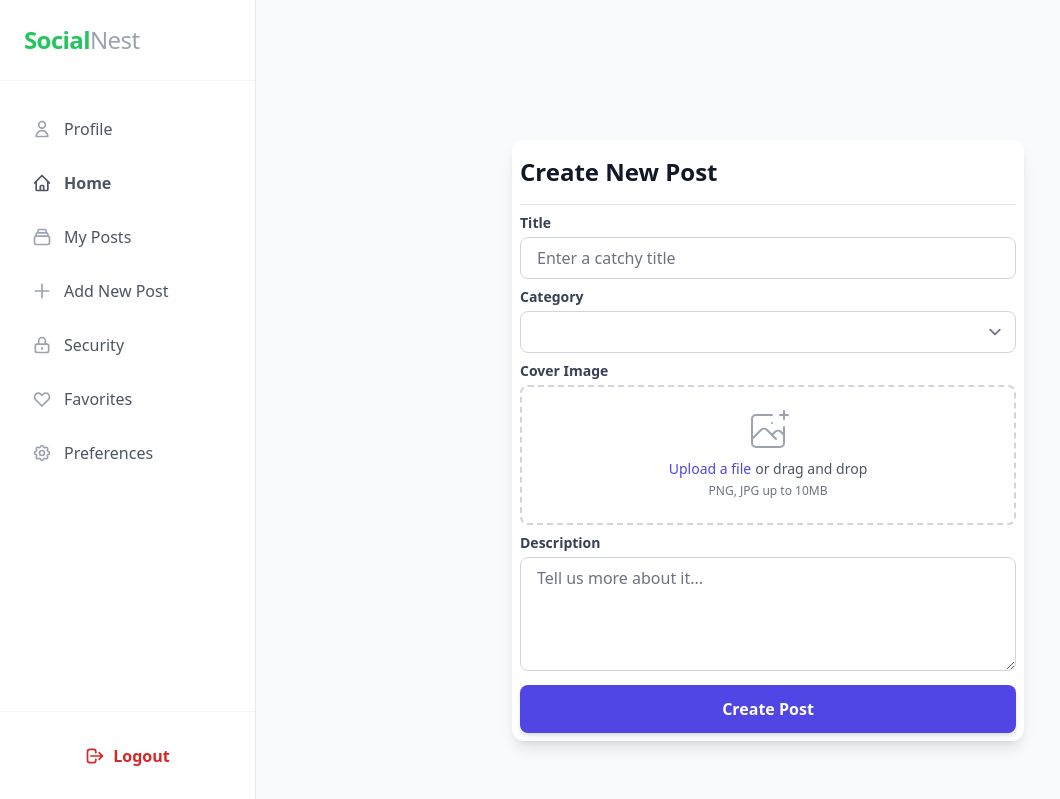
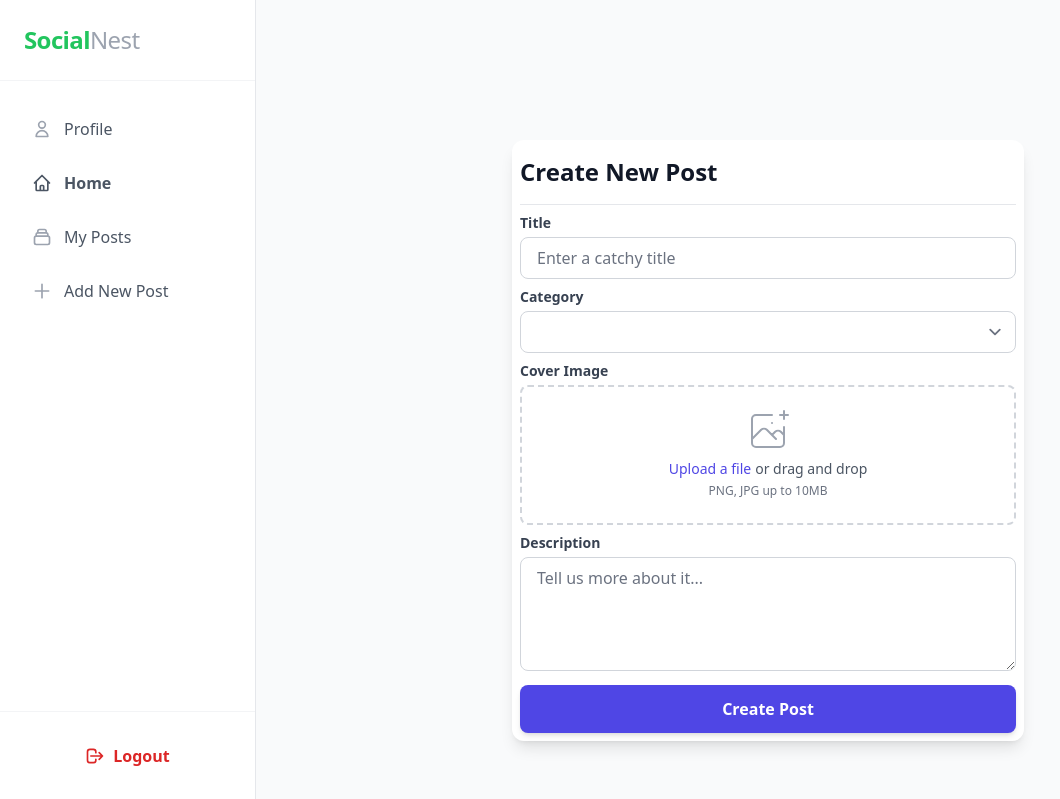
Before and after one commit to sohailkhansohail6300-bit/multi-content-django-blog-system, a Django app: page /accounts/add-post/ in a window 1280 px wide. Shown: the top 799 px of the page, without its empty margins (0-1060 px from the left). Run offline with Django 5.2, Linux system fonts and the light colour scheme; some libraries are stand-ins or nearby versions.

Commit message:
Cleanup user profile header links
Removed unused links from user profile header.

```diff
--- a/templates/user_profile_header_footer.html
+++ b/templates/user_profile_header_footer.html
@@ -123,18 +123,6 @@
                 <svg class="w-5 h-5 text-gray-400" fill="none" stroke="currentColor" viewBox="0 0 24 24"><path stroke-linecap="round" stroke-linejoin="round" stroke-width="2" d="M12 4v16m8-8H4"/></svg>
                 Add New Post
             </a>
-            <a href="#" class="flex items-center gap-3 px-4 py-3 text-gray-600 hover:bg-gray-50 rounded-xl">
-                <svg class="w-5 h-5 text-gray-400" fill="none" stroke="currentColor" viewBox="0 0 24 24"><path stroke-linecap="round" stroke-linejoin="round" stroke-width="2" d="M12 15v2m-6 4h12a2 2 0 002-2v-6a2 2 0 00-2-2H6a2 2 0 00-2 2v6a2 2 0 002 2zm10-10V7a4 4 0 00-8 0v4h8z"/></svg>
-                Security
-            </a>
-            <a href="#" class="flex items-center gap-3 px-4 py-3 text-gray-600 hover:bg-gray-50 rounded-xl">
-                <svg class="w-5 h-5 text-gray-400" fill="none" stroke="currentColor" viewBox="0 0 24 24"><path stroke-linecap="round" stroke-linejoin="round" stroke-width="2" d="M4.318 6.318a4.5 4.5 0 000 6.364L12 20.364l7.682-7.682a4.5 4.5 0 00-6.364-6.364L12 7.636l-1.318-1.318a4.5 4.5 0 00-6.364 0z"/></svg>
-                Favorites
-            </a>
-            <a href="#" class="flex items-center gap-3 px-4 py-3 text-gray-600 hover:bg-gray-50 rounded-xl">
-                <svg class="w-5 h-5 text-gray-400" fill="none" stroke="currentColor" viewBox="0 0 24 24"><path stroke-linecap="round" stroke-linejoin="round" stroke-width="2" d="M10.325 4.317c.426-1.756 2.924-1.756 3.35 0a1.724 1.724 0 002.573 1.066c1.543-.94 3.31.826 2.37 2.37a1.724 1.724 0 001.065 2.572c1.756.426 1.756 2.924 0 3.35a1.724 1.724 0 00-1.066 2.573c.94 1.543-.826 3.31-2.37 2.37a1.724 1.724 0 00-2.572 1.065c-.426 1.756-2.924 1.756-3.35 0a1.724 1.724 0 00-2.573-1.066c-1.543.94-3.31-.826-2.37-2.37a1.724 1.724 0 00-1.065-2.572c-1.756-.426-1.756-2.924 0-3.35a1.724 1.724 0 001.066-2.573c-.94-1.543.826-3.31 2.37-2.37.996.608 2.296.07 2.572-1.065z"/><path stroke-linecap="round" stroke-linejoin="round" stroke-width="2" d="M15 12a3 3 0 11-6 0 3 3 0 016 0z"/></svg>
-                Preferences
-            </a>
         </nav>
 
         <!-- Logout Section -->
```
